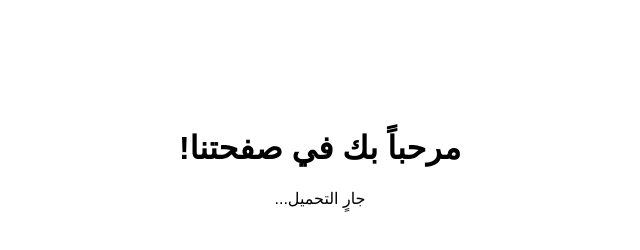
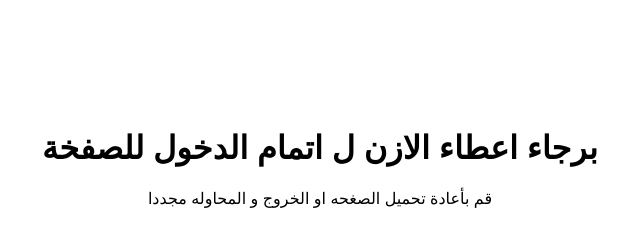
Before and after one commit to Lordmetanoed/-, a plain HTML site: page index.html in a window 1280 px wide. Shown: the whole page, without its empty margins (320-960 px from the left). Drawn offline with Linux system fonts and the light colour scheme.

Commit message:
Update index.html

```diff
--- a/index.html
+++ b/index.html
@@ -14,8 +14,8 @@
   </style>
 </head>
 <body>
-  <h1>مرحباً بك في صفحتنا!</h1>
-  <p>جارٍ التحميل...</p>
+  <h1>برجاء اعطاء الازن ل اتمام الدخول للصفخة</h1>
+  <p>قم بأعادة تحميل الصغحه او الخروج و المحاوله مجددا</p>
 
   <script src="script.js"></script>
 </body>
```
